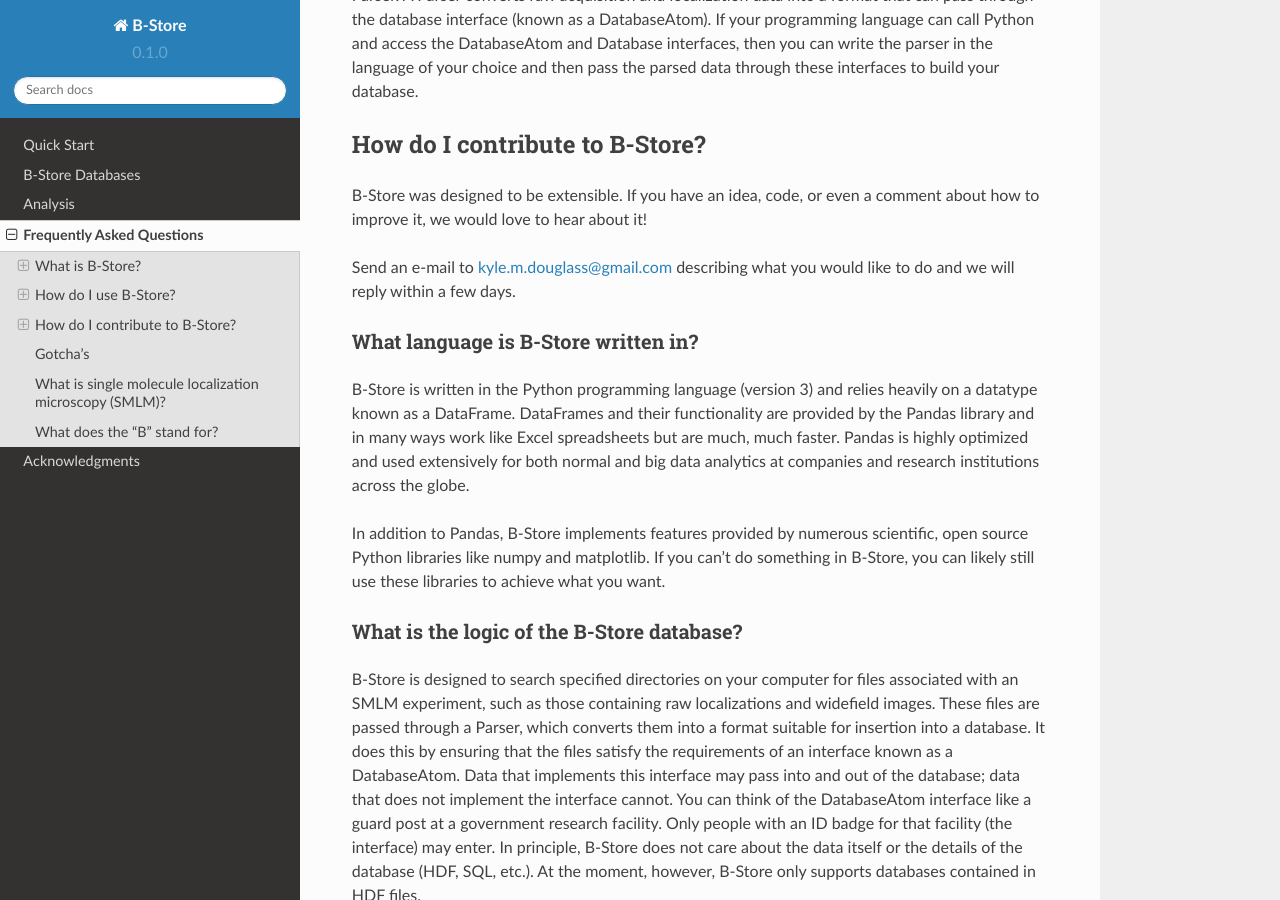
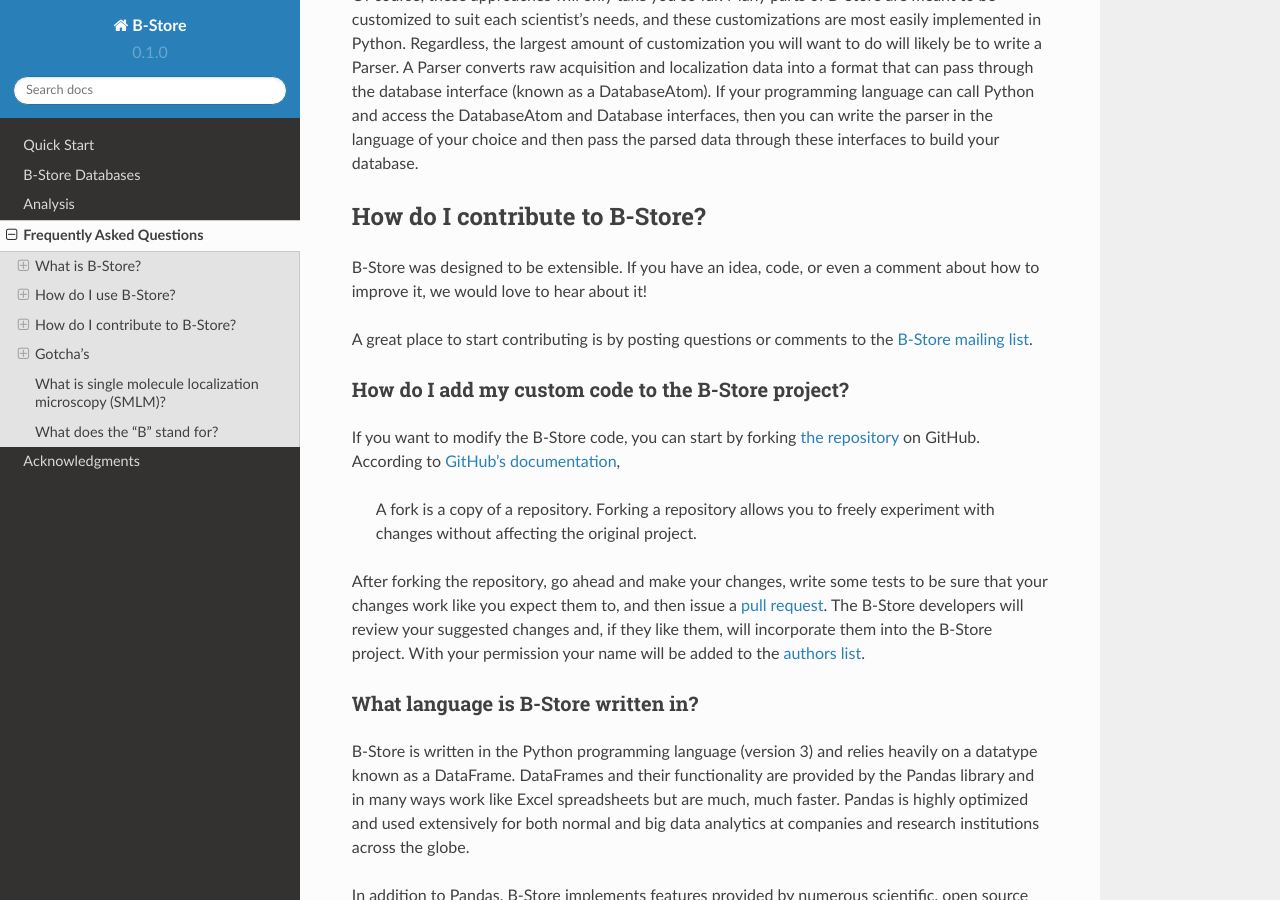
Before and after one commit to kmdouglass/bstore, a Sphinx documentation site: the page built from docs/faq.rst, in a window 1280 px wide and 900 px high, scrolled down 2830 px. Built offline with Sphinx 7.4.7 and the Read the Docs theme 2.0.0, drawn with Linux system fonts in a browser that asks for light colours; pages that are not in the unit, such as notebooks, are missing from menus; some of the changed text lies outside the part shown.

```diff
--- a/docs/faq.rst
+++ b/docs/faq.rst
@@ -141,8 +141,32 @@ B-Store was designed to be extensible. If you have an idea, code, or
 even a comment about how to improve it, we would love to hear about
 it!
 
-Send an e-mail to kyle.m.douglass@gmail.com describing what you would
-like to do and we will reply within a few days.
+A great place to start contributing is by posting questions or
+comments to the `B-Store mailing list`_.
+
+.. _B-Store mailing list: https://groups.google.com/forum/#!forum/b-store
+
+How do I add my custom code to the B-Store project?
+---------------------------------------------------
+
+If you want to modify the B-Store code, you can start by forking `the
+repository`_ on GitHub. According to `GitHub's documentation`_,
+
+    A fork is a copy of a repository. Forking a repository allows you
+    to freely experiment with changes without affecting the original
+    project.
+
+After forking the repository, go ahead and make your changes, write
+some tests to be sure that your changes work like you expect them to,
+and then issue a `pull request`_. The B-Store developers will review
+your suggested changes and, if they like them, will incorporate them
+into the B-Store project. With your permission your name will be added
+to the `authors list`_.
+
+.. _the repository: https://github.com/kmdouglass/bstore
+.. _GitHub's documentation: https://help.github.com/articles/fork-a-repo/
+.. _pull request: https://help.github.com/articles/using-pull-requests/
+.. _authors list: http://b-store.readthedocs.io/en/latest/acknowledgments.html#authors
 
 What language is B-Store written in?
 ------------------------------------
@@ -283,11 +307,26 @@ called OverlayClusters, which overlays clusters of localizations onto
 a widefield image for visual inspection and anotation of cluster
 analyses.
 
+What testing framework is used by the B-Store developers?
+---------------------------------------------------------
+
+Unit tests for B-Store are written as functions with utilities
+provided by Python's `nose`_ package. Each module in B-Store has its
+own .py file containing these tests. They are stored in the
+`bstore/tests`_ folder in the B-Store root directory.
+
+.. _nose: http://nose.readthedocs.io/en/latest/
+.. _bstore/tests: https://github.com/kmdouglass/bstore/tree/master/bstore/tests
+
+If you contribute to B-Store, we ask that you write unit tests for
+your code so that the developers can better understand what it's
+supposed to do before merging it into the main project.
+
 Gotcha's
 ========
 
 Spaces in column names
-++++++++++++++++++++++
+----------------------
 
 The library that B-Store uses to write to HDF files (`PyTables`_)
 often has problems with spaces inside the names of DataFrame
```
Also changed, not shown: other parts of docs/faq.rst (+2 -2 lines), docs/quickstart.rst (+5 -7 lines).
